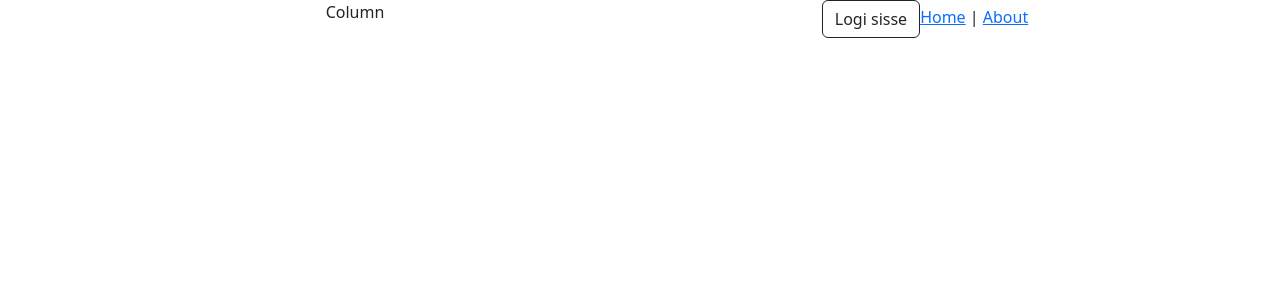
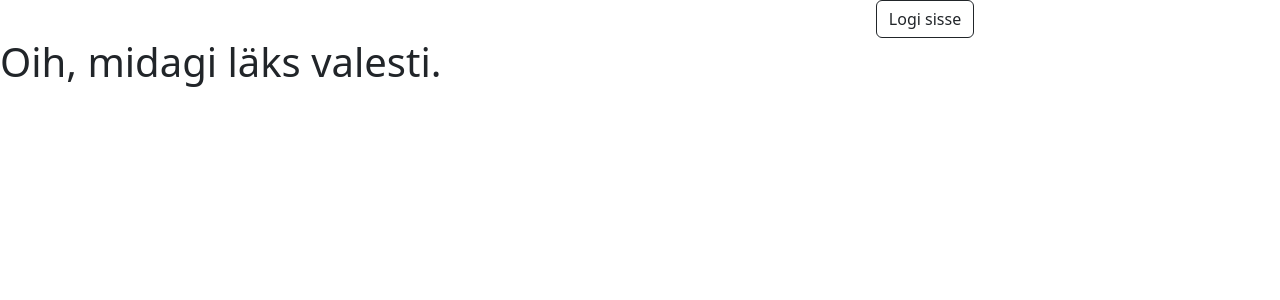
Before and after one commit to janetreima/yummyfront, a Vue app: page /error in a window 1280 px wide. Shown: the top 300 px of the page. Built offline with nearby package versions, Linux system fonts and the light colour scheme.

Commit message:
login modal wip

```diff
--- a/src/App.vue
+++ b/src/App.vue
@@ -3,16 +3,10 @@
   <div class="container text-center">
     <div class="row">
       <div class="col">
-        Column
       </div>
       <div class="col">
         <nav>
-
-
           <button @click="openLoginModal" type="button" class="btn btn-outline-dark">Logi sisse</button>
-          <router-link to="/">Home</router-link>
-          |
-          <router-link to="/about">About</router-link>
         </nav>
       </div>
     </div>
--- a/src/components/LoginModal.vue
+++ b/src/components/LoginModal.vue
@@ -14,7 +14,7 @@
       </div>
     </template>
     <template #footer>
-      <button type="button" class="btn btn-outline-dark">Logi sisse</button>
+      <button @click="login" type="button" class="btn btn-outline-dark">Logi sisse</button>
     </template>
   </Modal>
 </template>
@@ -25,10 +25,44 @@ import Modal from "@/components/Modal.vue";
 export default {
   name: 'LoginModal',
   components: {Modal},
+  data() {
+    return {
+      username: '',
+      password: '',
+      loginResponse: {
+        userId: 0,
+        roleName: ''
+      },
+      errorResponse: {
+        message: '',
+        errorCode: 0,
+      },
+      errorMessage: '',
+    }
+  },
   methods: {
+    login() {
+      if (this.allRequiredFieldsAreFilled()) {
+        this.$http.get("/login", {
+          params: {
+            username: this.username,
+            password: this.password
+          },
+        }).then(response => {
+          this.loginResponse = response.data;
+          sessionStorage.setItem('userId', this.loginResponse.userId)
+          sessionStorage.setItem('roleName', this.loginResponse.roleName)
+        }).catch(error => {
+          alert('error')
+        })
+      }
+    },
 
-  },
+    allRequiredFieldsAreFilled() {
+      return this.username.length > 0 && this.password.length > 0;
+    },
 
+
+},
 }
-
 </script>
--- a/src/router/index.js
+++ b/src/router/index.js
@@ -1,21 +1,17 @@
 import { createRouter, createWebHistory } from 'vue-router'
 import HomeView from '../views/HomeView.vue'
+import ErrorView from "@/views/ErrorView.vue";
 
 const routes = [
   {
     path: '/',
-    name: 'home',
+    name: 'homeRoute',
     component: HomeView
   },
   {
-    path: '/about',
-    name: 'about',
-    // route level code-splitting
-    // this generates a separate chunk (about.[hash].js) for this route
-    // which is lazy-loaded when the route is visited.
-    component: function () {
-      return import(/* webpackChunkName: "about" */ '../views/AboutView.vue')
-    }
+    path: '/error',
+    name: 'errorRoute',
+    component: ErrorView
   }
 ]
 
--- /dev/null
+++ b/src/views/ErrorView.vue
@@ -0,0 +1,9 @@
+<template>
+  <h1>Oih, midagi läks valesti.</h1>
+</template>
+
+<script>
+export default {
+  name: 'ErrorView'
+}
+</script>
--- a/src/views/HomeView.vue
+++ b/src/views/HomeView.vue
@@ -1,18 +1,7 @@
 <template>
-  <div class="home">
-    <img alt="Vue logo" src="../assets/logo.png">
-    <HelloWorld msg="Welcome to Your Vue.js App"/>
-  </div>
+
 </template>
 
 <script>
-// @ is an alias to /src
-import HelloWorld from '@/components/HelloWorld.vue'
 
-export default {
-  name: 'HomeView',
-  components: {
-    HelloWorld
-  }
-}
 </script>
```
